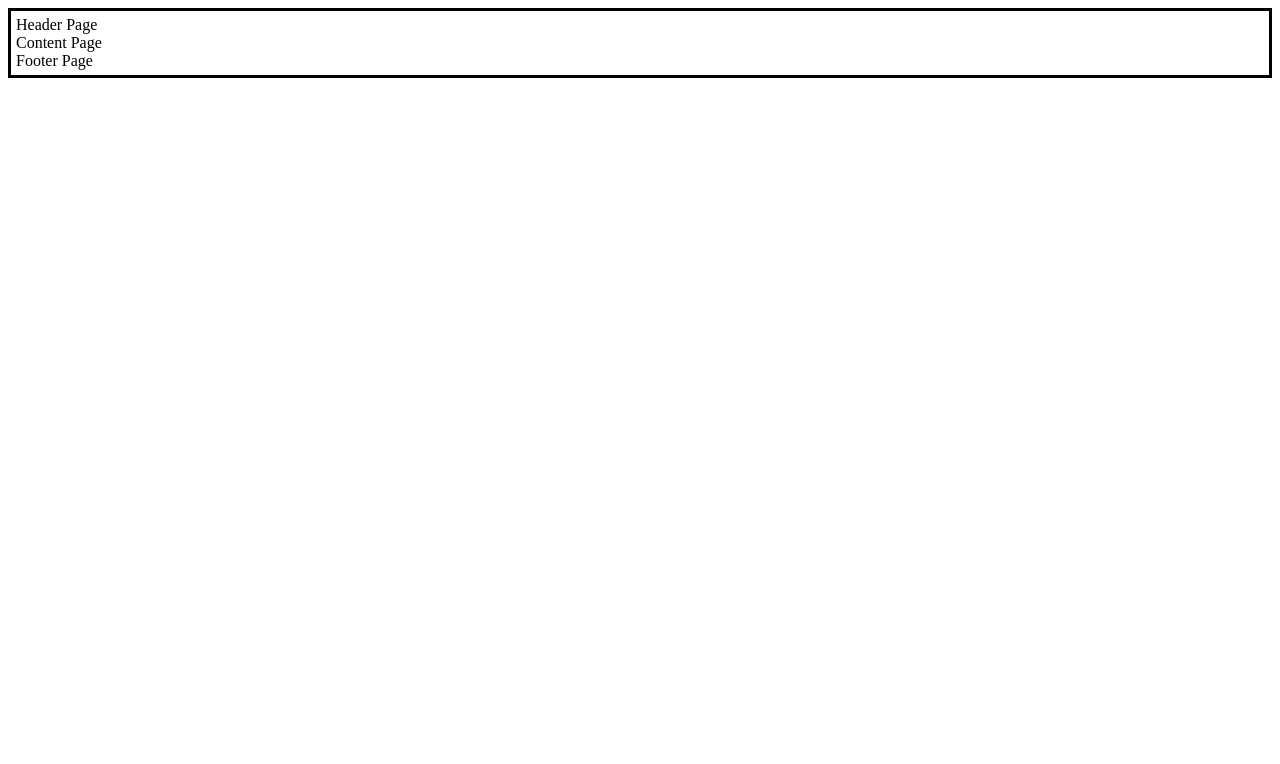
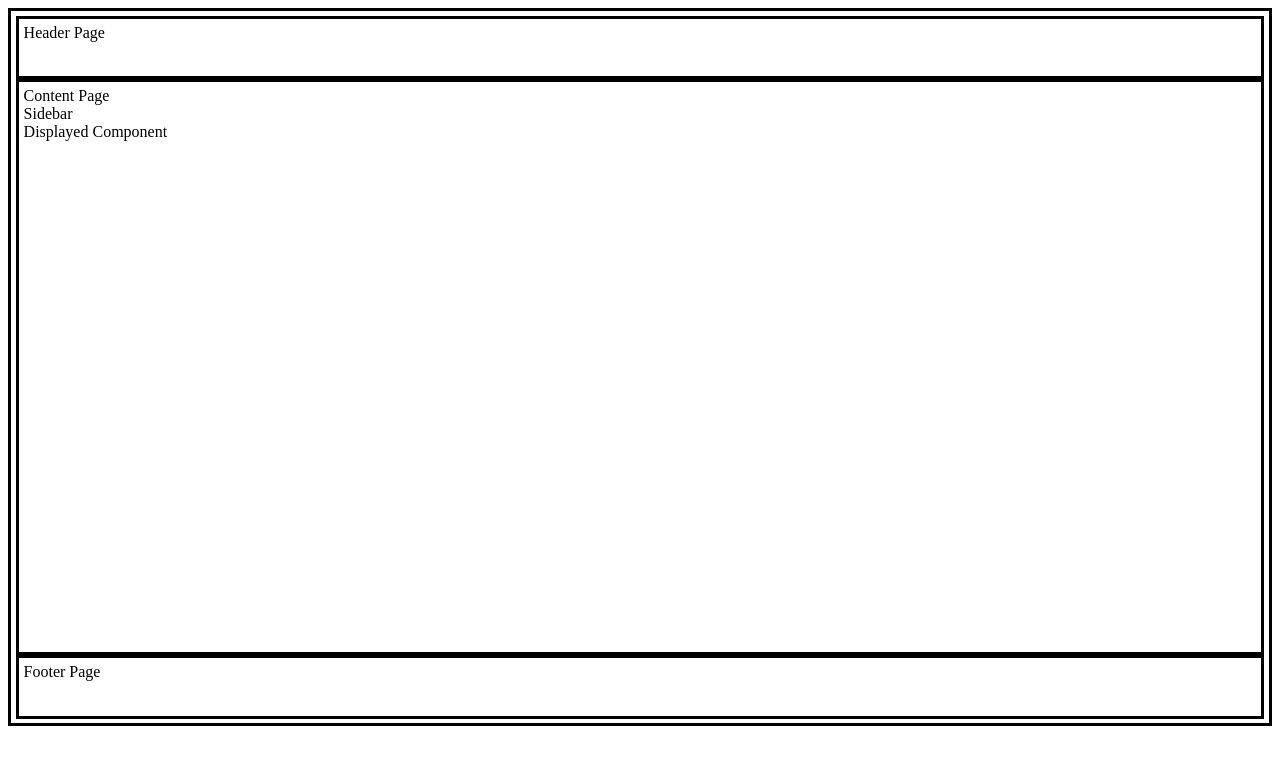
Before and after one commit to hjcian/inertia-web, a React (Create React App) app: page / in a window 1280 px wide. Shown: the top 764 px of the page. Built offline with nearby package versions, Linux system fonts and the light colour scheme.

Commit message:
refactor(layout): update

```diff
--- a/src/Home/App.css
+++ b/src/Home/App.css
@@ -1,5 +1,24 @@
 .App {
-    margin: auto;
-    padding: 5px;
+    margin: 0;
+    padding: 0.3em;
+    border: solid;
+    min-height: 100%;
+}
+
+.Header {
+    padding: 0.3em;
+    height: 3em;
     border: solid;
 }
+
+.Content {
+    padding: 0.3em;
+    height: 70vh;
+    border: solid;
+}
+
+.Footer {
+    padding: 0.3em;
+    height: 3em;
+    border: solid;
+}
--- a/src/Home/Content/Content.js
+++ b/src/Home/Content/Content.js
@@ -1,6 +1,10 @@
+import Dashboard from './Dashboard/Dashboard'
 // deal with switch logic
 const Content = () => {
-    return <div>Content Page</div>
+    return <div className="Content">
+        Content Page
+        <Dashboard />
+        </div>
   }
 
-  export default Content
+export default Content
--- /dev/null
+++ b/src/Home/Content/Dashboard/Dashboard.js
@@ -0,0 +1,12 @@
+const Dashboard = () => {
+    return <div className="Dashboard">
+        <div>
+            Sidebar
+        </div>
+        <div>
+            Displayed Component
+        </div>
+    </div>
+  }
+
+  export default Dashboard
--- a/src/Home/Footer/Footer.js
+++ b/src/Home/Footer/Footer.js
@@ -1,5 +1,7 @@
+// TODO:
+// Version info
 const Footer = () => {
-  return <div>Footer Page</div>
+  return <div className="Footer">Footer Page</div>
 }
 
 export default Footer
--- a/src/Home/Header/Header.js
+++ b/src/Home/Header/Header.js
@@ -1,5 +1,5 @@
 const Header = () => {
-  return <div>Header Page</div>
+  return <div className="Header">Header Page</div>
 }
 
 export default Header
```
Also changed, not shown: src/Home/Content/Dashboard/Holdings/Holdings.js (renamed from src/Home/Content/Holdings/Holdings.js), src/Home/Content/Dashboard/Rebalancing/Rebalancing.js (renamed from src/Home/Content/Rebalancing/Rebalancing.js).
